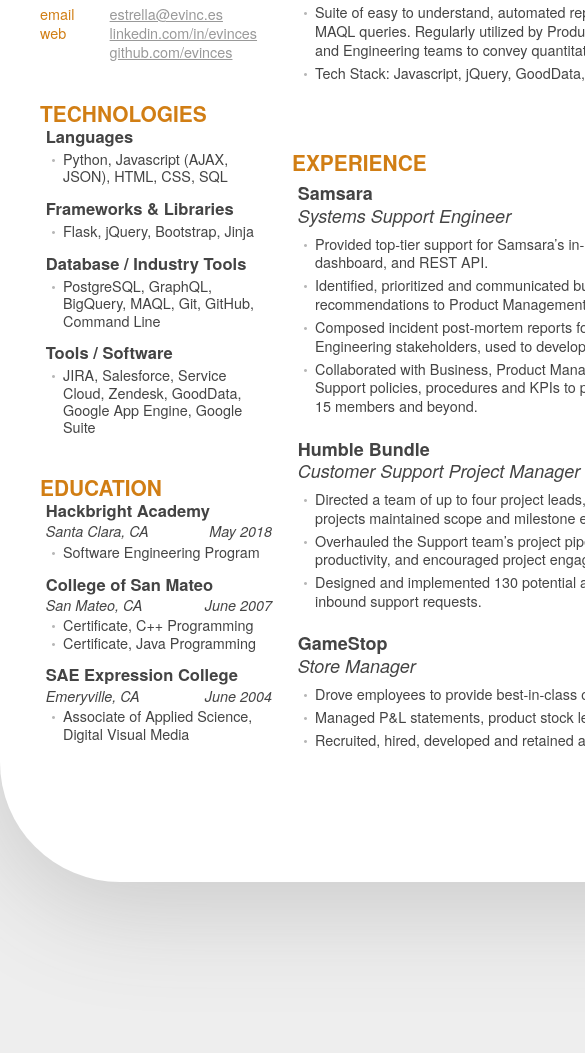
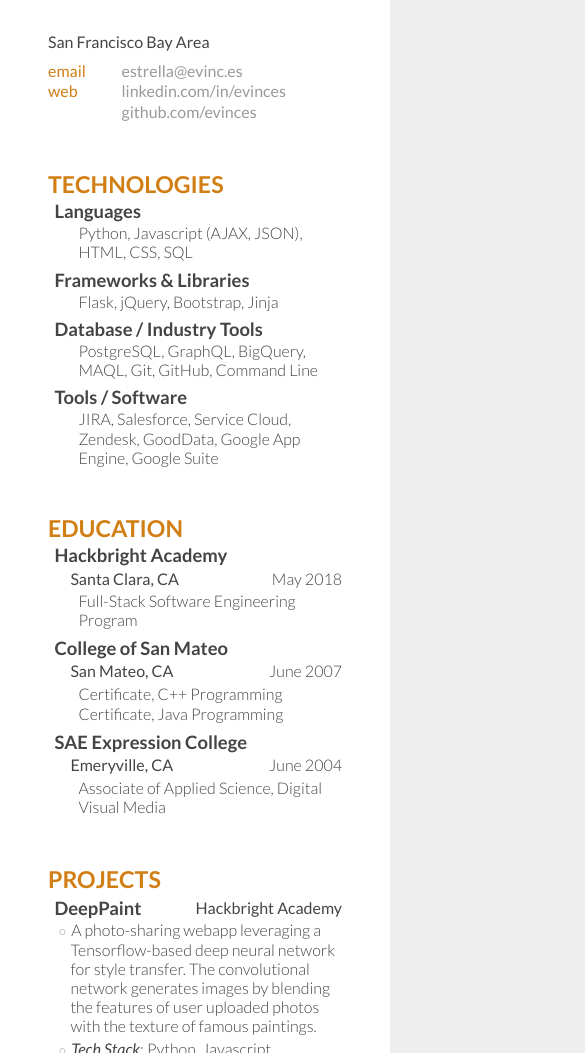
Before and after one commit to evinces/estrellavinces.com, a plain HTML site: page index.html in a window 390 px wide. Shown: the part 307-1360 px from the top of the page, 585 px wide, since content can reach past the window. Before the commit the page ends 1320 px from the top, so only its background shows below. Drawn offline with nearby package versions, Linux system fonts and the light colour scheme.

Commit message:
make responsive

```diff
--- a/index.html
+++ b/index.html
@@ -1,149 +1,194 @@
 <!DOCTYPE html>
-<html lang="en">
+<html lang="en" prefix="og: http://ogp.me/ns#">
 <head>
   <title>Estrella Vinces | Full-Stack Software Engineer</title>
-	<link rel="stylesheet" type="text/css" href="style.css">
-    <meta http-equiv="Content-Type" content="text/html; charset=UTF-8">
-	<meta name="description" content="Portfolio site for Estrella Vinces; Full-Stack Software Engineering, Back-End Engineering, Machine Learning">
+
+  <!-- Metadata -->
+  <meta http-equiv="Content-Type" content="text/html; charset=UTF-8" />
+  <meta name="description" content="Portfolio site for Estrella Vinces; Full-Stack Software Engineering, Machine Learning" />
+
+  <!-- Twitter metadata -->
   <meta name="twitter:card" content="summary" />
-	<meta name="twitter:description" content="Portfolio site for Estrella Vinces; Full-Stack Software Engineering, Back-End Engineering, Machine Learning" />
-    <meta name="twitter:image" content="" />
+  <meta name="twitter:description" content="Portfolio site for Estrella Vinces; Full-Stack Software Engineering, Machine Learning" />
   <meta name="twitter:title" content="Estrella Vinces | Full-Stack Software Engineer" />
-    <meta property="og:description" content="Portfolio site for Estrella Vinces; Full-Stack Software Engineering, Back-End Engineering, Machine Learning"/>
-    <meta property="og:image" content="image URL">
-    <meta property="og:locale" content="en-IN">
-    <meta property="og:title" content="Estrella Vinces | Full-Stack Software Engineer"/>
-    <meta property="og:type" content="website">
-    <meta property="og:url" content="http://www.estrellavinces.com/">
+
+  <!-- Open Graph metadata -->
+  <meta property="og:title" content="Estrella Vinces | Full-Stack Software Engineer" />
+  <meta property="og:type" content="website" />
+  <meta property="og:image" content="http://cl.evinc.es/r4lz/me.jpg" />
+  <meta property="og:url" content="http://evinc.es/" />
+  <meta property="og:description" content="Portfolio site for Estrella Vinces; Full-Stack Software Engineering, Machine Learning" />
+
+  <!-- Styles -->
+  <link rel="stylesheet" href="https://maxcdn.bootstrapcdn.com/bootstrap/4.0.0/css/bootstrap.min.css" integrity="sha384-Gn5384xqQ1aoWXA+058RXPxPg6fy4IWvTNh0E263XmFcJlSAwiGgFAW/dAiS6JXm" crossorigin="anonymous" />
+  <link rel="stylesheet" href="https://fonts.googleapis.com/css?family=Lato:300,400,400i,700,900" crossorigin="anonymous" />
+  <link rel="stylesheet" href="style.css" type="text/css" />
 </head>
 <body>
-<div class="wrapper">
-<div class="left-col">
+  <div class="container my-sm-3 my-md-5 mx-auto">
+    <div class="row mw-75">
+      <div class="col-12 col-md-5 col-lg-4">
         <header>
+          <div class="image">
+            <img src="http://cl.evinc.es/r4lz/me.jpg" />
+          </div>
           <h1>Estrella Vinces</h1>
           <h2>Software Engineer</h2>
         </header>
-    <article class="contact">
-        <p>San Francisco Bay Area</p>
-        <div class="left">
-            <p>email</p>
-            <p>web</p>
-        </div><!--
-     --><div class="right">
+        <section class="contact">
+          <p class="my-2 fw400">San Francisco Bay Area</p>
+          <div class="d-flex flex-row">
+            <div class="w-25">
+              <p class="fw400 orange">email</p>
+              <p class="fw400 orange">web</p>
+            </div>
+            <div>
               <p><a href="mailto:estrella@evinc.es">estrella@evinc.es</a></p>
               <p><a href="https://www.linkedin.com/in/evinces">linkedin.com/in/evinces</a></p>
               <p><a href="https://github.com/evinces">github.com/evinces</a></p>
             </div>
+          </div>
+        </section>
+        <section class="tech">
+          <h2>Technologies</h2>
+          <article>
+            <h3>Languages</h3>
+            <p>Python, Javascript (AJAX, JSON), HTML, CSS, SQL</p>
           </article>
-    <article class="tech">
-        <h2>Technologies</h2>
-        <section>
-            <h3>Languages</h3>
+          <article>
+            <h3>Frameworks &amp; Libraries</h3>
+            <p>Flask, jQuery, Bootstrap, Jinja</p>
+          </article>
+          <article>
+            <h3>Database / Industry Tools</h3>
+            <p>PostgreSQL, GraphQL, BigQuery, MAQL, Git, GitHub, Command Line</p>
+          </article>
+          <article>
+            <h3>Tools / Software</h3>
+            <p>JIRA, Salesforce, Service Cloud, Zendesk, GoodData, Google App Engine, Google Suite</p>
+          </article>
+        </section>
+        <section class="education">
+          <h2>Education</h2>
+          <article>
+            <h3>Hackbright Academy</h3>
+            <div class="d-flex flex-row">
+              <p>Santa Clara, CA</p>
+              <p class="ml-auto text-right">May 2018</p>
+            </div>
+            <p>Full-Stack Software Engineering Program</p>
+          </article>
+          <article>
+            <h3>College of San Mateo</h3>
+            <div class="d-flex flex-row">
+              <p>San Mateo, CA</p>
+              <p class="ml-auto text-right">June 2007</p>
+            </div>
+            <p>Certificate, C++ Programming</p>
+            <p>Certificate, Java Programming</p>
+          </article>
+          <article>
+            <h3>SAE Expression College</h3>
+            <div class="d-flex flex-row">
+              <p>Emeryville, CA</p>
+              <p class="ml-auto text-right">June 2004</p>
+            </div>
+            <p>Associate of Applied Science, Digital Visual Media</p>
+          </article>
+        </section>
+      </div>
+      <div class="col-12 col-md-7 col-lg-8">
+        <section class="projects">
+          <h2>Projects</h2>
+          <article>
+            <div class="d-flex flex-row">
+              <h3>DeepPaint</h3>
+              <p class="ml-auto text-right fw400">Hackbright Academy</p>
+            </div>
             <ul>
-                <li>Python, Javascript (AJAX, JSON), HTML, CSS, SQL</li>
+              <li>A photo-sharing webapp leveraging a Tensorflow-based deep neural network for style transfer. The convolutional network generates images by blending the features of user uploaded photos with the texture of famous paintings.</li>
+              <li><em>Tech Stack</em>: Python, Javascript, Tensorflow, Scikit, PostgreSQL, SQLAlchemy, Flask, Jinja, React, jQuery, Werkzeug, Pillow, Unittest, Coverage</li>
+              <li>GitHub: <a href="https://github.com/evinces/deep-paint">github.com/evinces/deep-paint</a></li>
+              <li>URL: <a href="https://deep-paint.com">deep-paint.com</a></li>
             </ul>
-        </section>
-        <section>
-            <h3>Frameworks &amp; Libraries</h3>
-            <ul>
-                <li>Flask, jQuery, Bootstrap, Jinja</li>
-            </ul>
-        </section>
-        <section>
-            <h3>Database / Industry Tools</h3>
-            <ul>
-                <li>PostgreSQL, GraphQL, BigQuery, MAQL, Git, GitHub, Command Line</li>
-            </ul>
-        </section>
-        <section>
-            <h3>Tools / Software</h3>
-            <ul>
-                <li>JIRA, Salesforce, Service Cloud, Zendesk, GoodData, Google App Engine, Google Suite</li>
-            </ul>
-        </section>
           </article>
-    <article class="education">
-        <h2>Education</h2>
-        <section>
-            <h3>Hackbright Academy</h3>
-            <p class="ital"><span class="left">Santa Clara, CA</span><span class="right">May 2018</span></p>
-            <ul>
-                <li>Software Engineering Program</li>
-            </ul>
-        </section>
-        <section>
-            <h3>College of San Mateo</h3>
-            <p class="ital"><span class="left">San Mateo, CA</span><span class="right">June 2007</span></p>
-            <ul>
-                <li>Certificate, C++ Programming</li>
-                <li>Certificate, Java Programming</li>
-            </ul>
-        </section>
-        <section>
-            <h3>SAE Expression College</h3>
-            <p class="ital"><span class="left">Emeryville, CA</span><span class="right">June 2004</span></p>
-            <ul>
-                <li>Associate of Applied Science, Digital Visual Media</li>
-            </ul>
-        </section>
-    </article>
-</div><div class="right-col">
-    <article class="projects">
-        <h2>Projects</h2>
-        <section style="display: none;">
-            <h3>Hackbright Project</h3>
-            <ul>
-                <li>[description_placeholder] Lorem ipsum dolor sit amet, consectetur adipiscing elit, sed do eiusmod tempor incididunt ut labore et dolore magna aliqua.</li>
-                <li>Tech Stack: [status]</li>
-                <li>GitHub Link: <a href="https://github.com/evinces">https://github.com/evinces/[repository_link]</a></li>
-            </ul>
-        </section>
-        <section>
+          <article>
+            <div class="d-flex flex-row">
               <h3>Samsara REST API / GraphQL Report Builder</h3>
+              <p class="ml-auto text-right fw400">Samsara</p>
+            </div>
             <ul>
               <li>Google Spreadsheets extension which connects to Samsara’s public REST API and private GraphQL API for data export from the Samsara cloud. Pulled data is parsed into a Google Sheet or CSV and delivered to the user.</li>
-                <li>Tech Stack: Javascript, GraphQL, Google Apps Script, Google Spreadsheets API</li>
+              <li><em>Tech Stack</em>: Javascript, GraphQL, Google Apps Script, Google Spreadsheets API</li>
             </ul>
-        </section>
-        <section>
+          </article>
+          <article>
+            <div class="d-flex flex-row">
               <h3>Support Data Reporting</h3>
+              <p class="ml-auto text-right fw400">Humble Bundle</p>
+            </div>
             <ul>
               <li>Suite of easy to understand, automated reports built in GoodData using custom MAQL queries. Regularly utilized by Product, Business Development, Operations, and Engineering teams to convey quantitative support request trends.</li>
-                <li>Tech Stack: Javascript, jQuery, GoodData, MAQL, Zendesk</li>
+              <li><em>Tech Stack</em>: Javascript, jQuery, GoodData, MAQL, Zendesk</li>
             </ul>
+          </article>
         </section>
-    </article>
-    <article class="experience">
+        <section class="experience">
           <h2>Experience</h2>
-        <section>
-			<h3><span class="left">Samsara</span><span class="ital right">San Francisco, CA</span><br />
-                <span class="ital left">Systems Support Engineer</span><span class="ital right">Dec 2016 — Jan 2018</span></h3>
+          <article>
+            <div class="d-flex flex-row">
+              <div>
+                <h3>Samsara</h3>
+                <h4><em>Systems Support Engineer</em></h4>
+              </div>
+              <div class="ml-auto text-right">
+                <p class="fw400">San Francisco, CA</p>
+                <p class="fw400">Dec 2016 — Jan 2018</p>
+              </div>
+            </div>
             <ul>
               <li>Provided top-tier support for Samsara’s in-house hardware, mobile app, cloud dashboard, and REST API.</li>
               <li>Identified, prioritized and communicated bugs and feature improvement recommendations to Product Management and Engineering teams.</li>
               <li>Composed incident post-mortem reports for Business, Product Management and Engineering stakeholders, used to develop plans to prevent recurrence.</li>
               <li>Collaborated with Business, Product Management and Engineering teams to plan Support policies, procedures and KPIs to prepare for Support team growth from 2 to 15 members and beyond.</li>
             </ul>
-        </section>
-        <section>
-            <h3><span class="left">Humble Bundle</span><span class="ital right">San Francisco, CA</span><br />
-                <span class="ital left">Customer Support Project Manager</span><span class="ital right">Apr 2015 — Dec 2016</span></h3>
+          </article>
+          <article>
+            <div class="d-flex flex-row">
+              <div>
+                <h3>Humble Bundle</h3>
+                <h4><em>Customer Support Project Manager</em></h4>
+              </div>
+              <div class="ml-auto text-right">
+                <p class="fw400">San Francisco, CA</p>
+                <p class="fw400">Apr 2015 — Dec 2016</p>
+              </div>
+            </div>
             <ul>
               <li>Directed a team of up to four project leads, providing guidance and advice to ensure projects maintained scope and milestone expectations.</li>
               <li>Overhauled the Support team’s project pipeline, allowing for significantly improved productivity, and encouraged project engagement.</li>
               <li>Designed and implemented 130 potential attributes for categorizing and classifying inbound support requests.</li>
             </ul>
-        </section>
-        <section>
-            <h3><span class="left">GameStop</span><span class="ital right">San Bruno, CA</span><br />
-                <span class="ital left">Store Manager</span><span class="ital right">Sept 2008 — Jan 2015</span></h3>
+          </article>
+          <article>
+            <div class="d-flex flex-row">
+              <div>
+                <h3>GameStop</h3>
+                <h4><em>Store Manager</em></h4>
+              </div>
+              <div class="ml-auto text-right">
+                <p class="fw400">San Bruno, CA</p>
+                <p class="fw400">Sept 2008 — Jan 2015</p>
+              </div>
+            </div>
             <ul>
               <li>Drove employees to provide best-in-class customer service experiences.</li>
               <li>Managed P&amp;L statements, product stock levels, and store layout.</li>
               <li>Recruited, hired, developed and retained a diverse staff of 5 to 10 employees.</li>
             </ul>
+          </article>
         </section>
-    </article>
+      </div>
     </div>
   </div>
 </body>
--- a/style.css
+++ b/style.css
@@ -1,109 +1,106 @@
 body {
   background-color: #eee;
   color: #444;
-	font: 0.9em HelveticaNeue, "Helvetica Neue", Helvetica, Arial, sans-serif;
+  font-family: Lato, sans-serif;
+  font-size: 1em;
+  font-weight: 400;
   line-height: 1.2em;
-	margin: 60px auto;
-	width: 900px;
-	height: 1200px;
 }
 
-
-.wrapper {
+.image {
   background-color: #fff;
-	border-radius: 40px 120px;
-	box-shadow: 10px 10px 100px 20px #ccc;
-	color: #444;
-	padding: 50px 30px;
-	vertical-align: top;
+  border-color: #ccc;
+  border-radius: 50%;
+  border-width: 2px;
+  box-shadow: 1px 1px 5px rgba(0,0,0,0.5);
+  margin: 0 30% 1em 10%;
+  max-width: 250px;
+  padding: 4px;
+  width: 60%;
 }
-.left-col {
-	display: inline-block;
-	padding: 10px;
-	vertical-align: top;
-	width: calc(30% - (2 * 10px));
-}
-.right-col {
-	display: inline-block;
-	padding: 10px;
-	vertical-align: top;
-	width: calc(70% - (2 * 10px));
+.image img {
+  border-radius: 50%;
+  width: 100%;
 }
 
+.container {
+  padding: 2em 3em;
+  background-color: #fff;
+  border-radius: 8em 2em;
+  box-shadow: 5px 10px 50px rgba(0,0,0,0.3);
+  max-width: 75%;
+}
 
-h1, h2, h3 { font-weight: bold; }
+h1, h2, h3, h4, p { margin: 0.1em 0; }
 h1, h2 { text-transform: uppercase; }
-h3, p { margin: 0.3em 0; }
-p { line-height: 1em; }
-a { color: #999; }
-header, article { margin-bottom: 3em; }
-section { padding-left: 0.4em; }
-.left, .right { display: inline-block; }
-.left { width: 60%; }
-.contact > :nth-child(1) { margin: 0.5em 0; }
-.left-col li { margin: 0 0.2em; }
-
-
-/* ===== begin :: temp right-col adj ===== */
-.right-col article { margin-bottom: 5em; }
-.right-col section { margin-bottom: 1.5em; }
-.right-col h2 { margin-bottom: 0.5em; }
-.right-col h3 {
-	font-size: 1.25em;
-	line-height: 1.2em;
-	margin-bottom: 0.4em;
+h2, h3 { font-weight: 700; }
+h2, .orange { color: #d17e14; }
+h2 { font-size: 1.45em; }
+p, li { font-weight: 300; }
+em, .fw400 { font-weight: 400; }
+.w-25 { min-width: 50px; }
+a {
+  color: #999;
+  font-weight: 400;
 }
-.right-col li {
-	line-height: 1.3em;
-	margin-bottom: 0.3em;
-}
-/* =====  end :: temp right-col adj  ===== */
-
-
 h1 {
   font-size: 2.8em;
+  font-weight: 900;
   line-height: 0.85em;
-    margin-top: 0;
-    margin-bottom: 0.5em;
 }
-h2 {
-	color: #d17e14;
-    font-size: 1.45em;
-    margin: 0.2em 0;
-}
-h3 {
+h3, h4 {
   font-size: 1.15em;
   line-height: 1.1em;
 }
+header, section { margin-bottom: 3em; }
+article {
+  padding-left: 0.4em;
+  margin-bottom: 0.5em;
+}
+article h2 { margin-left: 0.5em; }
+article p { margin-left: 1.5em; }
+article p:first-child {
+  font-weight: 400;
+  margin-left: 1em;
+}
+
 ul {
-	list-style: outside url('dot.png');
+  list-style: none;
   margin: 0 0 1em 0;
-	padding: 0 0 0 1em;
+  padding: 0;
 }
 li {
-	margin: 0.2em;
-	padding: 0;
+  margin-bottom: 0.2em;
+  padding-left: 1em;
+  text-indent: -12px;
+}
+li::before {
+  color: #999;;
+  content: "\25CB";
+  font-size: 0.8em;
+  line-height: 0;
+  margin: 0 5px 0 0;
 }
 
-
-.contact p {
-	line-height: 1.3em;
-	margin: 0;
+/* bootstrap xs */
+@media (max-width: 575.98px) {
+  .container {
+    box-shadow: none;
+    border-radius: 0;
+    max-width: 100%;
   }
-.right {
-	text-align: right;
-	width: 40%
 }
-.contact .left {
-	color: #d17e14;
-	width: 30%;
-	vertical-align: top;
+/* bootstrap sm */
+@media (min-width: 576px) and (max-width: 767.98px) {
+  .container {
+    border-radius: 5em 2em;
+    max-width: 90%;
   }
-.contact .right {
-	width: 70%;
-	text-align: left;
 }
-.ital {
-	font-style: italic;
-	font-weight: normal;
+/* bootstrap md */
+@media (min-width: 768px) and (max-width: 991.98px) {
+  .container {
+    border-radius: 5em 2em;
+    max-width: 80%;
   }
+}
```
Lines whose indentation alone changed are shown as unchanged.
